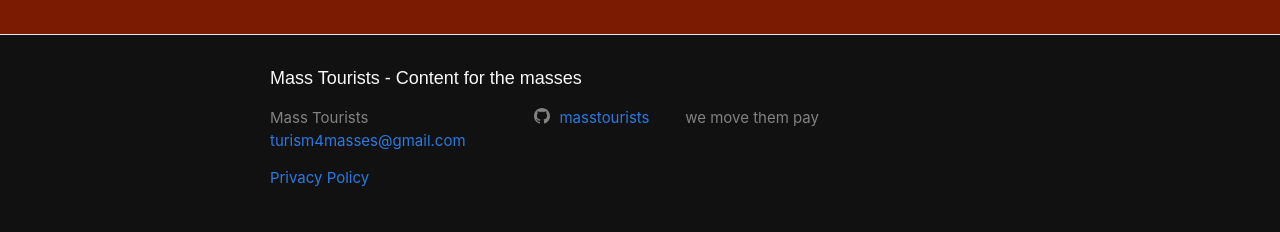
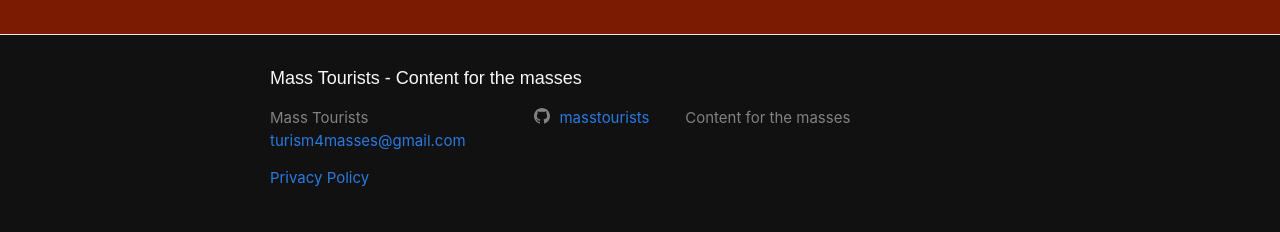
Before and after one commit to masstourists/masstourist, a Jekyll site: the page built from index.md, in a window 1280 px wide. Shown: the part 1866-2098 px from the top of the page. Built offline with Jekyll 4.4.1, drawn with Linux system fonts in a browser that asks for light colours.

Commit message:
change payoff meta

```diff
--- a/_config.yml
+++ b/_config.yml
@@ -3,9 +3,9 @@
 name: 'Mass Tourists'
 aka: 'Mass Tourists'
 title: 'Mass Tourists - Content for the masses'
-subtitle: 'Tourism for the masses'
-payoff: 'Tourism for the masses'
-description: 'we move them pay'
+subtitle: 'Content for the masses'
+payoff: 'Content for the masses'
+description: 'Content for the masses'
 locale: en_EN
 
 # Url
```
Also changed, not shown: assets/img/seo/masstourists-opg-facebook.png, assets/img/seo/masstourists-opg-facebook.svg, 3 other files.
